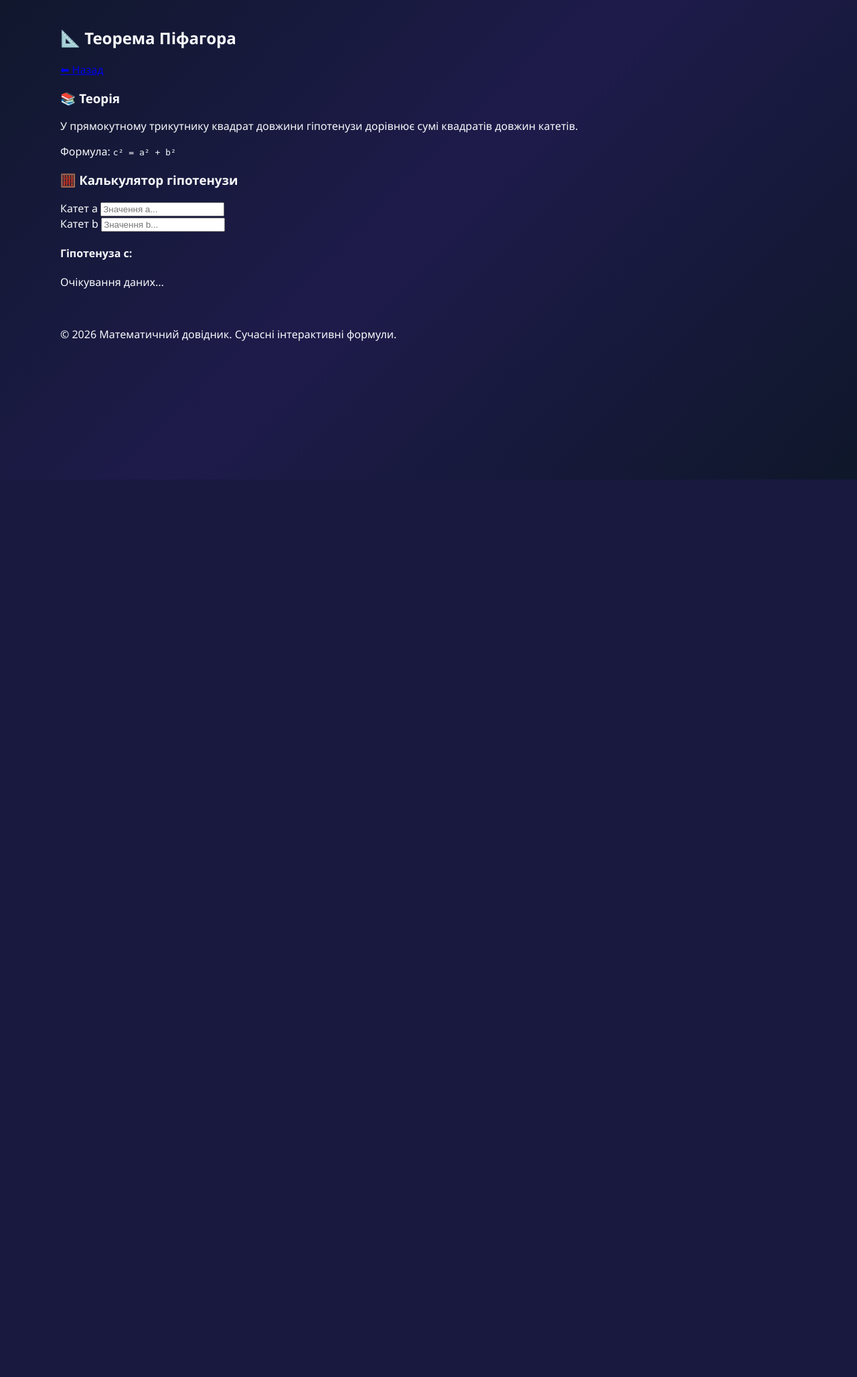
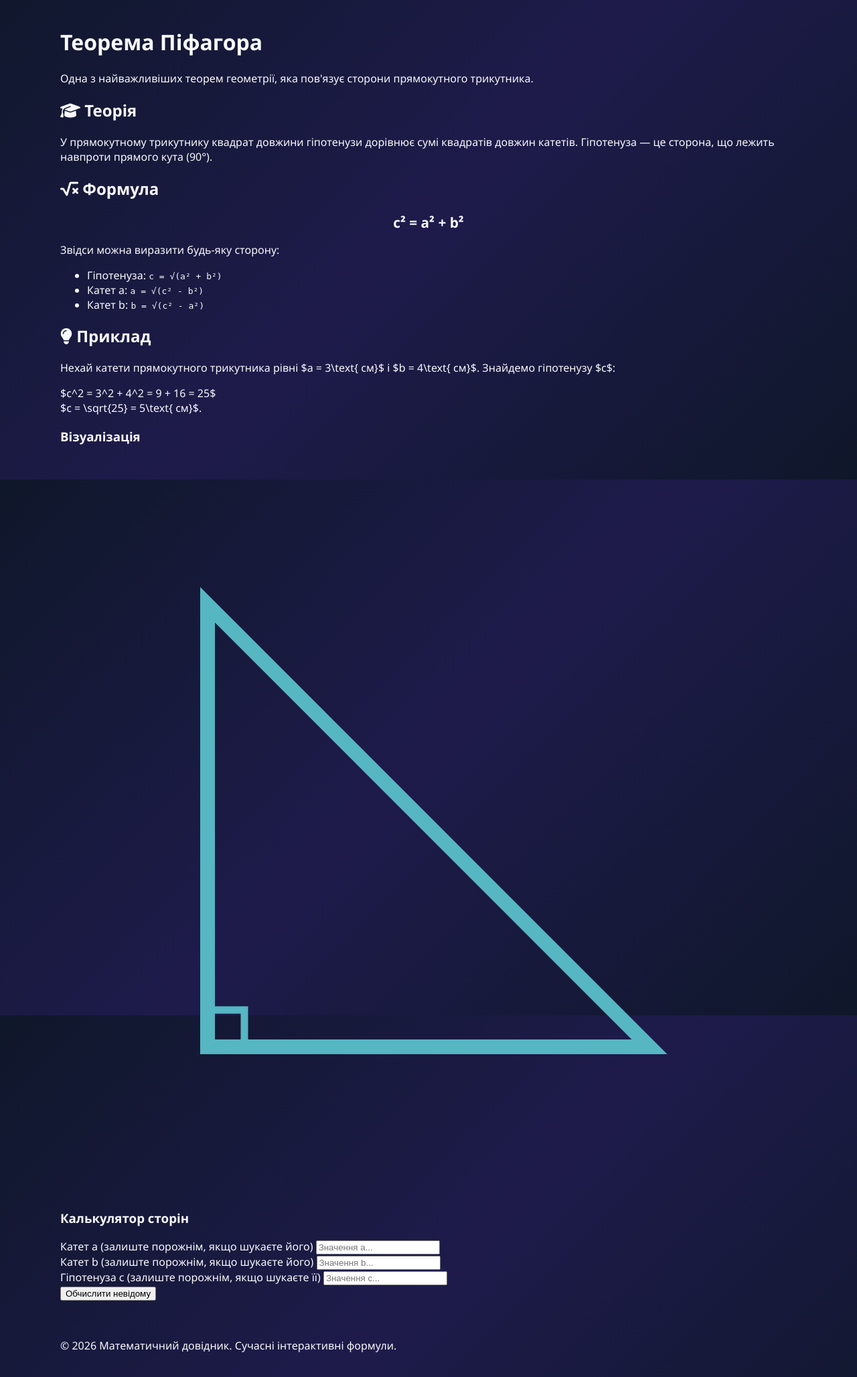
Before and after one commit to adsqwe139kg/math, a Flask app: page /topic/pifagor in a window 1280 px wide. Shown: the part 84-2140 px from the top of the page at 67% size. Before the commit the page ends 800 px from the top, so only its background shows below. Run offline with Flask 3, Linux system fonts and the light colour scheme.

Commit message:
Update pifagor.html

```diff
--- a/templates/pifagor.html
+++ b/templates/pifagor.html
@@ -1,34 +1,72 @@
 {% extends 'base.html' %}
+
+{% block title %}Теорема Піфагора — Довідник{% endblock %}
+
 {% block content %}
-<div class="topic-container" data-topic-id="pifagor">
-    <div class="topic-header">
-        <h2>📐 Теорема Піфагора</h2>
-        <a href="/" class="btn-back">⬅ Назад</a>
+<div class="topic-layout" id="topic-page" data-topic-id="pifagor">
+    <div class="topic-main">
+        <div class="card-topic-header">
+            <h1>Теорема Піфагора</h1>
+            <p class="lead">Одна з найважливіших теорем геометрії, яка пов'язує сторони прямокутного трикутника.</p>
         </div>
 
-    <div class="topic-grid">
-        <div class="theory-section">
-            <div class="box">
-                <h3>📚 Теорія</h3>
-                <p>У прямокутному трикутнику квадрат довжини гіпотенузи дорівнює сумі квадратів довжин катетів.</p>
-                <p>Формула: <code>c² = a² + b²</code></p>
+        <section class="section">
+            <h2><i class="fa-solid fa-graduation-cap"></i> Теорія</h2>
+            <p>У прямокутному трикутнику квадрат довжини гіпотенузи дорівнює сумі квадратів довжин катетів. Гіпотенуза — це сторона, що лежить навпроти прямого кута (90°).</p>
+        </section>
+
+        <section class="section">
+            <h2><i class="fa-solid fa-square-root-variable"></i> Формула</h2>
+            <div class="example-box" style="font-size: 1.3rem; text-align: center;">
+                <strong>c² = a² + b²</strong>
             </div>
+            <p>Звідси можна виразити будь-яку сторону:</p>
+            <ul>
+                <li>Гіпотенуза: <code>c = √(a² + b²)</code></li>
+                <li>Катет a: <code>a = √(c² - b²)</code></li>
+                <li>Катет b: <code>b = √(c² - a²)</code></li>
+            </ul>
+        </section>
+
+        <section class="section">
+            <h2><i class="fa-solid fa-lightbulb"></i> Приклад</h2>
+            <p>Нехай катети прямокутного трикутника рівні $a = 3\text{ см}$ і $b = 4\text{ см}$. Знайдемо гіпотенузу $c$:</p>
+            <div class="example-box">
+                $c^2 = 3^2 + 4^2 = 9 + 16 = 25$ <br>
+                $c = \sqrt{25} = 5\text{ см}$.
             </div>
-        <div class="interactive-section">
-            <div class="box calc-box">
-                <h3>🧮 Калькулятор гіпотенузи</h3>
+        </section>
+    </div>
+
+    <div class="topic-sidebar">
+        <div class="sidebar-sticky">
+            <div class="visual-box">
+                <h3>Візуалізація</h3>
+                <svg viewBox="0 0 200 200" class="vector-svg">
+                    <polygon points="40,40 40,160 160,160" fill="none" stroke="#56b6c2" stroke-width="4"/>
+                    <rect x="40" y="150" width="10" height="10" fill="none" stroke="#56b6c2" stroke-width="2"/>
+                </g>
+                </svg>
+            </div>
+
+            <div class="calc-box">
+                <h3>Калькулятор сторін</h3>
+                <form id="calc-form">
                     <div class="form-group">
-                    <label>Катет a</label>
-                    <input type="number" id="katetA" class="calc-input" placeholder="Значення a...">
+                        <label for="sideA">Катет a (залиште порожнім, якщо шукаєте його)</label>
+                        <input type="number" step="any" id="sideA" placeholder="Значення a...">
                     </div>
                     <div class="form-group">
-                    <label>Катет b</label>
-                    <input type="number" id="katetB" class="calc-input" placeholder="Значення b...">
+                        <label for="sideB">Катет b (залиште порожнім, якщо шукаєте його)</label>
+                        <input type="number" step="any" id="sideB" placeholder="Значення b...">
                     </div>
-                <div class="result-display">
-                    <h4>Гіпотенуза c:</h4>
-                    <div id="pifagor-result" class="result-text">Очікування даних...</div>
+                    <div class="form-group">
+                        <label for="hypC">Гіпотенуза c (залиште порожнім, якщо шукаєте її)</label>
+                        <input type="number" step="any" id="hypC" placeholder="Значення c...">
                     </div>
+                    <button type="button" id="btn-compute" class="btn btn-block">Обчислити невідому</button>
+                </form>
+                <div id="calc-result" class="calc-result hidden"></div>
             </div>
         </div>
     </div>
```
Lines whose indentation alone changed are shown as unchanged.
